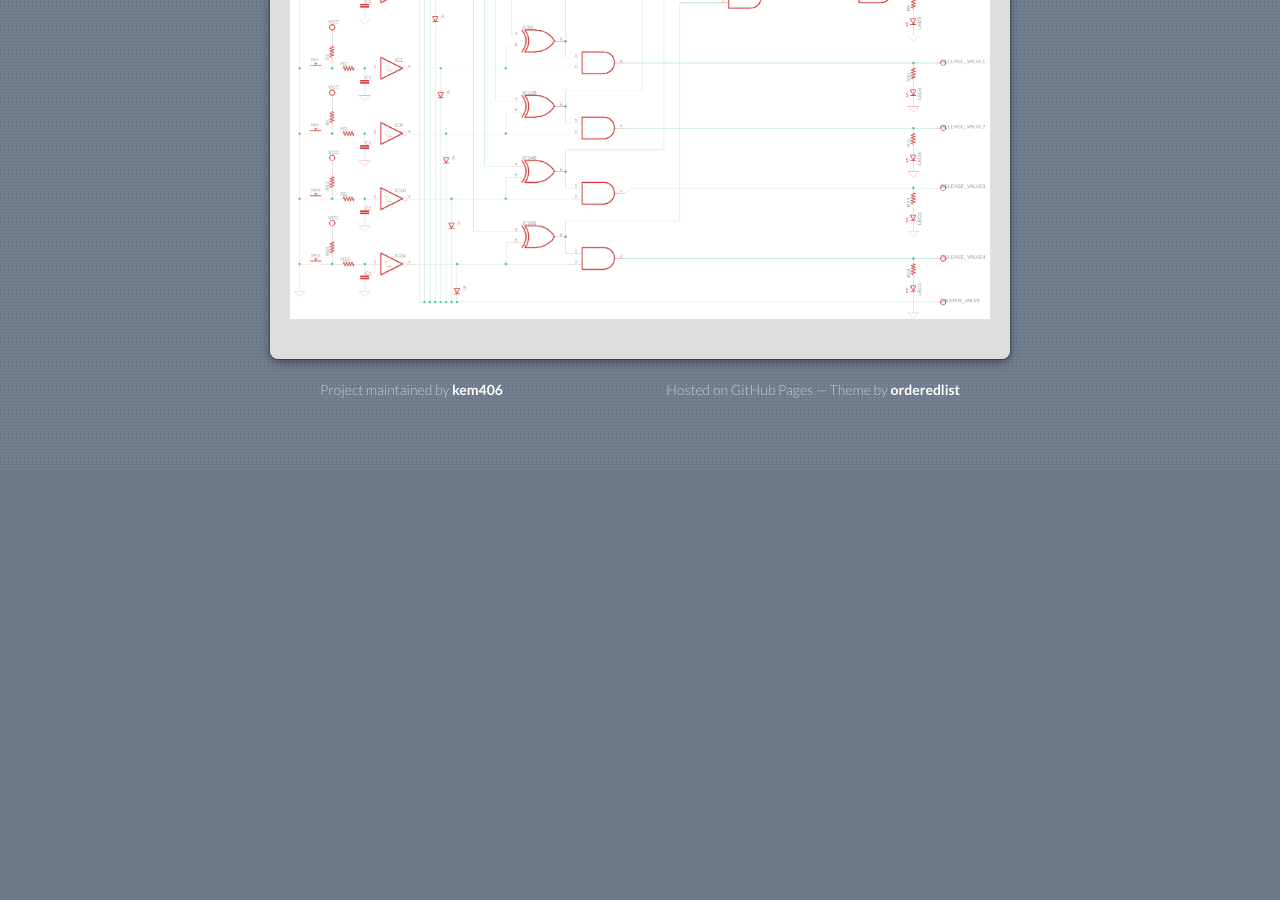
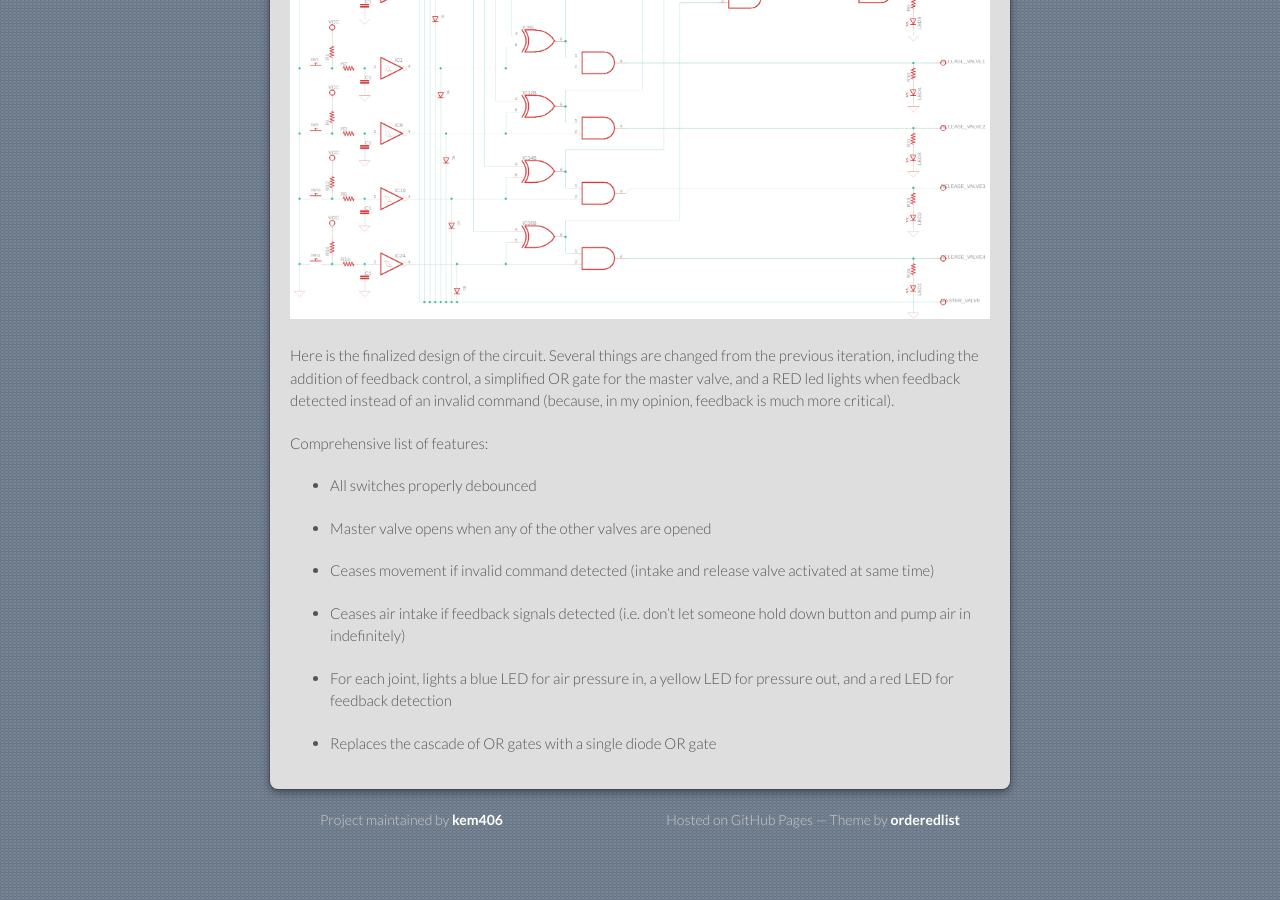
Before and after one commit to kem406/ENSC-E123, a Jekyll site: the page built from index.md, in a window 1280 px wide and 900 px high, scrolled down 4222 px. Built offline with Jekyll 4.4.1, drawn with Linux system fonts in a browser that asks for light colours; before the commit the page ends 4692 px from its top, so only the background shows below that; some of the changed text lies outside the part shown.

Commit message:
Update index.md

```diff
--- a/index.md
+++ b/index.md
@@ -33,7 +33,7 @@ The circuit I want to build for the final project will do all of this and more:
 
 * Activate the master control valve whenever any of the other valves are activated without the use of an arduino (or possibly any logic gates)
 
-* Prevent any joint in the robot from moving up and down at the same time, light a red LED and sound a warning buzzer if someone tries to do so
+* Prevent any joint in the robot from moving up and down at the same time, light a red LED ~~and sound a warning buzzer~~ if someone tries to do so
 
 * Implement some kind of control feedback to prevent the air muscles (McKibben Actuators) from building up too much air pressure
 
@@ -80,3 +80,19 @@ Goals for the final project submission:
 ## Final Project Submission 5/15/2020
 
 [<img src="ensc_final.png" alt="Final Project">](https://kem406.github.io/ENSC-E123/ensc_final.png)
+
+Here is the finalized design of the circuit. Several things are changed from the previous iteration, including the addition of feedback control, a simplified OR gate for the master valve, and a RED led lights when feedback detected instead of an invalid command (because, in my opinion, feedback is much more critical).
+
+Comprehensive list of features:
+
+* All switches properly debounced
+
+* Master valve opens when any of the other valves are opened
+
+* Ceases movement if invalid command detected (intake and release valve activated at same time)
+
+* Ceases air intake if feedback signals detected (i.e. don't let someone hold down button and pump air in indefinitely)
+
+* For each joint, lights a blue LED for air pressure in, a yellow LED for pressure out, and a red LED for feedback detection
+
+* Replaces the cascade of OR gates with a single diode OR gate
```
